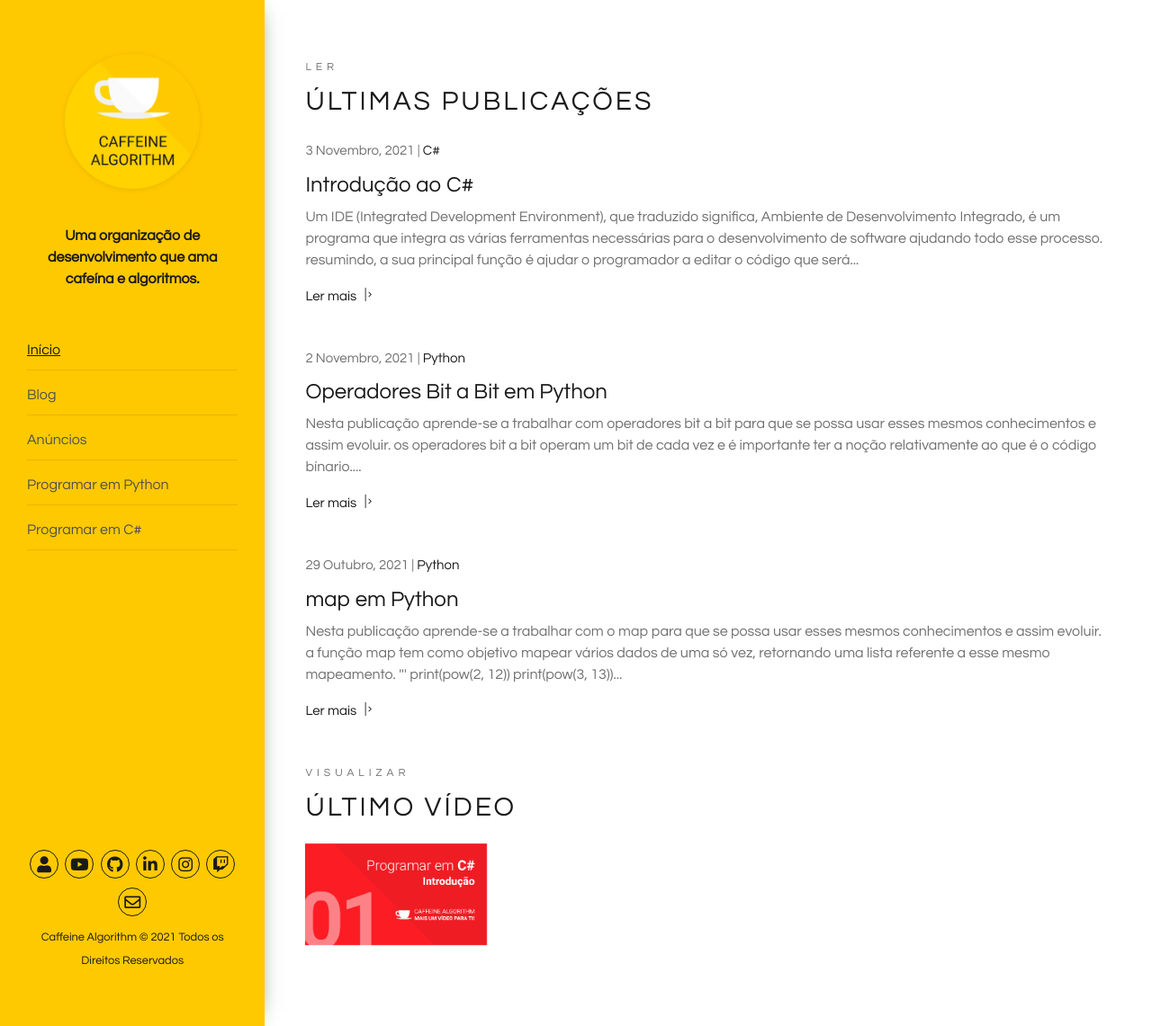
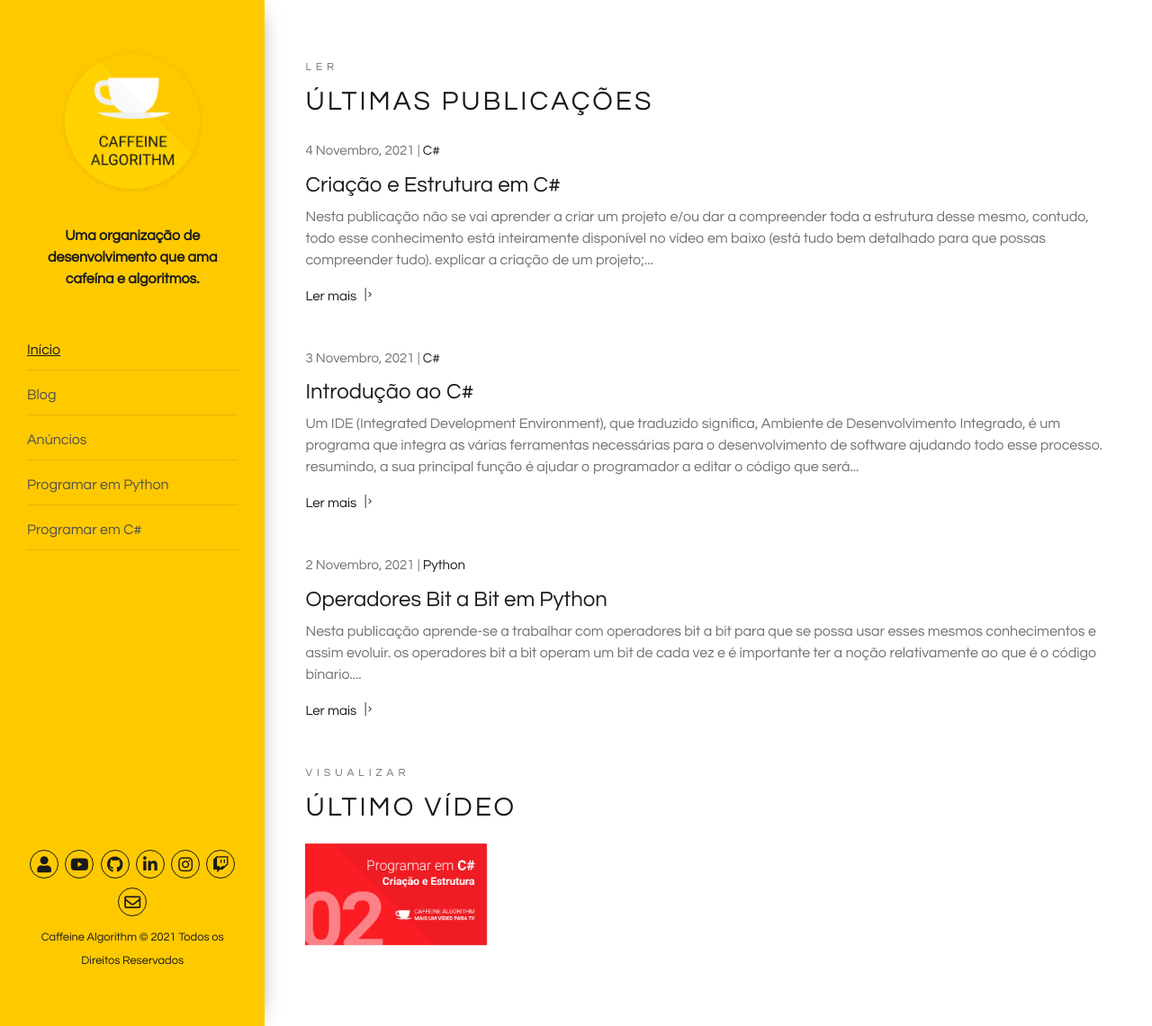
Before and after one commit to caffeinealgorithm/caffeinealgorithm.github.io, a Jekyll site: the page built from index.html, in a window 1280 px wide and 1141 px high. Shown: the whole window at 90% size. Built offline with Jekyll 4.4.1, drawn with Linux system fonts in a browser that asks for light colours.

Commit message:
Add 2º episode of the C# programming series

```diff
--- /dev/null
+++ b/_posts/2021-11-04-criacao-e-estrutura-em-csharp.md
@@ -0,0 +1,18 @@
+---
+layout: post
+excerpt: Blog
+title: 'Criação e Estrutura em C#'
+description: 'Descobre como se cria um projeto e compreende-se como funciona toda a sua estrutra na linguagem de programação C#. Obtém respostas às tuas dúvidas com a teoria e os exemplos apresentados.'
+keywords: 'c#, sharp, criação, estrutura, publicação'
+date: 2021-11-04
+categories: [C#]
+---
+
+Nesta publicação não se vai aprender a criar um projeto e/ou dar a compreender toda a estrutura desse mesmo, contudo, todo esse conhecimento está inteiramente disponível no vídeo em baixo (está tudo bem detalhado para que possas compreender tudo).
+
+- explicar a criação de um projeto;
+- explicar a estrutura desse mesmo.
+
+Não te esqueças de [assistir ao vídeo](https://youtu.be/TWe8RFTLe6Q){:target="\_blank"} e podes sempre ler esta publicação [em inglês](https://nelsonsilvadev.com/blog/20211104/creation-and-structure-in-csharp/){:target="\_blank"}.
+
+### _Happy coding!_
--- a/index.html
+++ b/index.html
@@ -73,7 +73,7 @@ keywords: organização, desenvolvimento, cafeína, algoritmos, publicações, v
       </div>
 
       <div class="row">
-        {% for video in site.csharp %} {% if video.id == "/csharp/1" %}
+        {% for video in site.csharp %} {% if video.id == "/csharp/2" %}
         <div
           class="col-xs-12 col-sm-3 col-sm-6 col-lg-6 col-xl-3 animate-box"
           data-animate-effect="fadeInLeft"
```
Also changed, not shown: _csharp/2.md (added, +5 -0 lines), assets/img/playlists/csharp/2.png (added).
